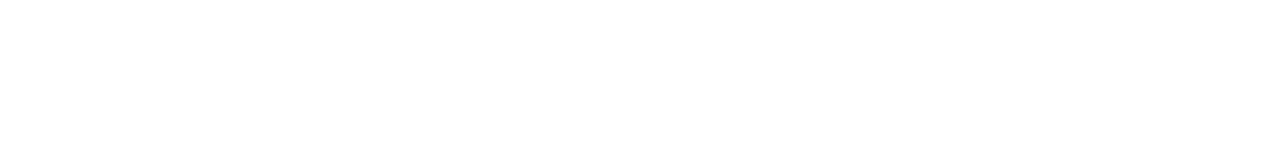
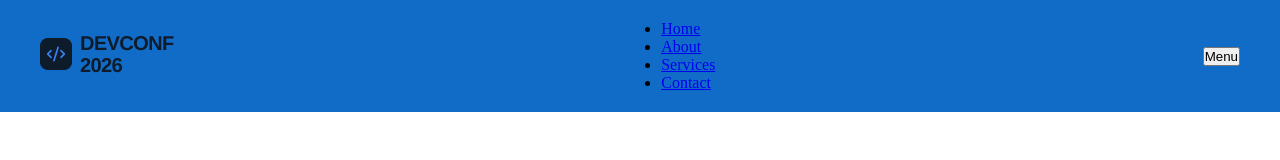
Before and after one commit to sotonalamgir/Assignment-1, a plain HTML site: page index.html in a window 1280 px wide. Drawn offline with Linux system fonts and the light colour scheme.

Commit message:
header section

```diff
--- a/index.html
+++ b/index.html
@@ -3,9 +3,31 @@
 <head>
     <meta charset="UTF-8">
     <meta name="viewport" content="width=device-width, initial-scale=1.0">
-    <title>Document</title>
+    <title>ASSIGNMENT-1</title>
+    <link rel="stylesheet" href="./styles/style.css">
 </head>
 <body>
+    <header class="header-section">
+        <section class="container header-container">
+            <div class="logo">
+                <img src="./assets/logo.png" alt="logo">
+            </div>
+            <div class="nav-bar">
+                <nav>
+                    <ul>
+                        <li><a href="#">Home</a></li>
+                        <li><a href="#">About</a></li>
+                        <li><a href="#">Services</a></li>
+                        <li><a href="#">Contact</a></li>
+                    </ul>
+            </div>
+            <div class="nav-btn">
+                <button>Menu</button>
+            </div>
+        </section>
+    </header>
+    <main>
 
+    </main>
 </body>
 </html>
--- a/styles/style.css
+++ b/styles/style.css
@@ -0,0 +1,20 @@
+*{
+    margin: 0;
+    padding: 0;
+    box-sizing: border-box;
+}
+.container{
+    max-width: 1200px;
+    margin: 0 auto;
+    padding: 20px;
+}
+/* Header Styles */
+.header-section{
+    background-color: #116cc8;
+}
+.header-container{
+    display: flex;
+    justify-content: space-between;
+    align-items: center;
+    padding: 20px 0;
+}
```
